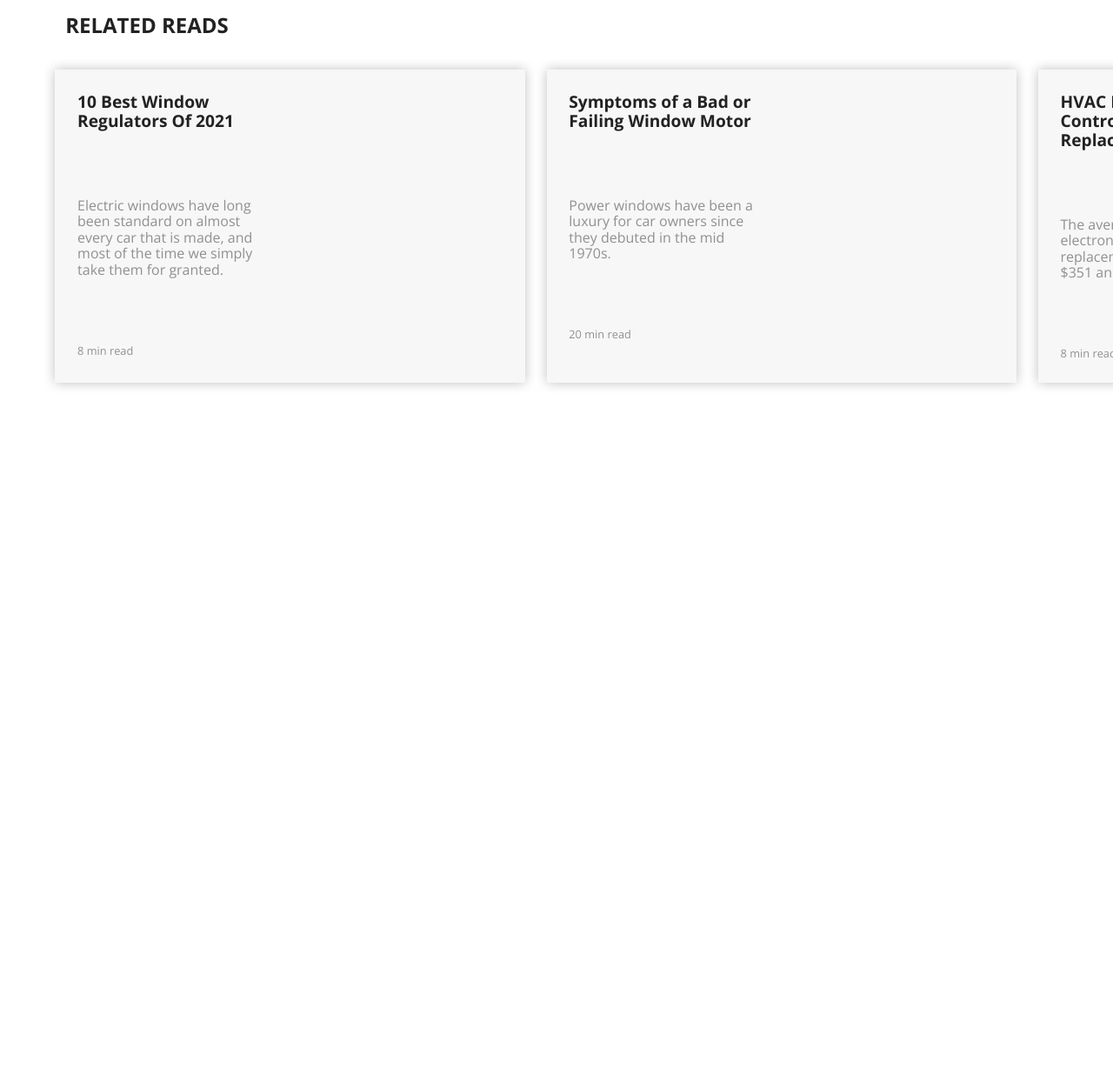
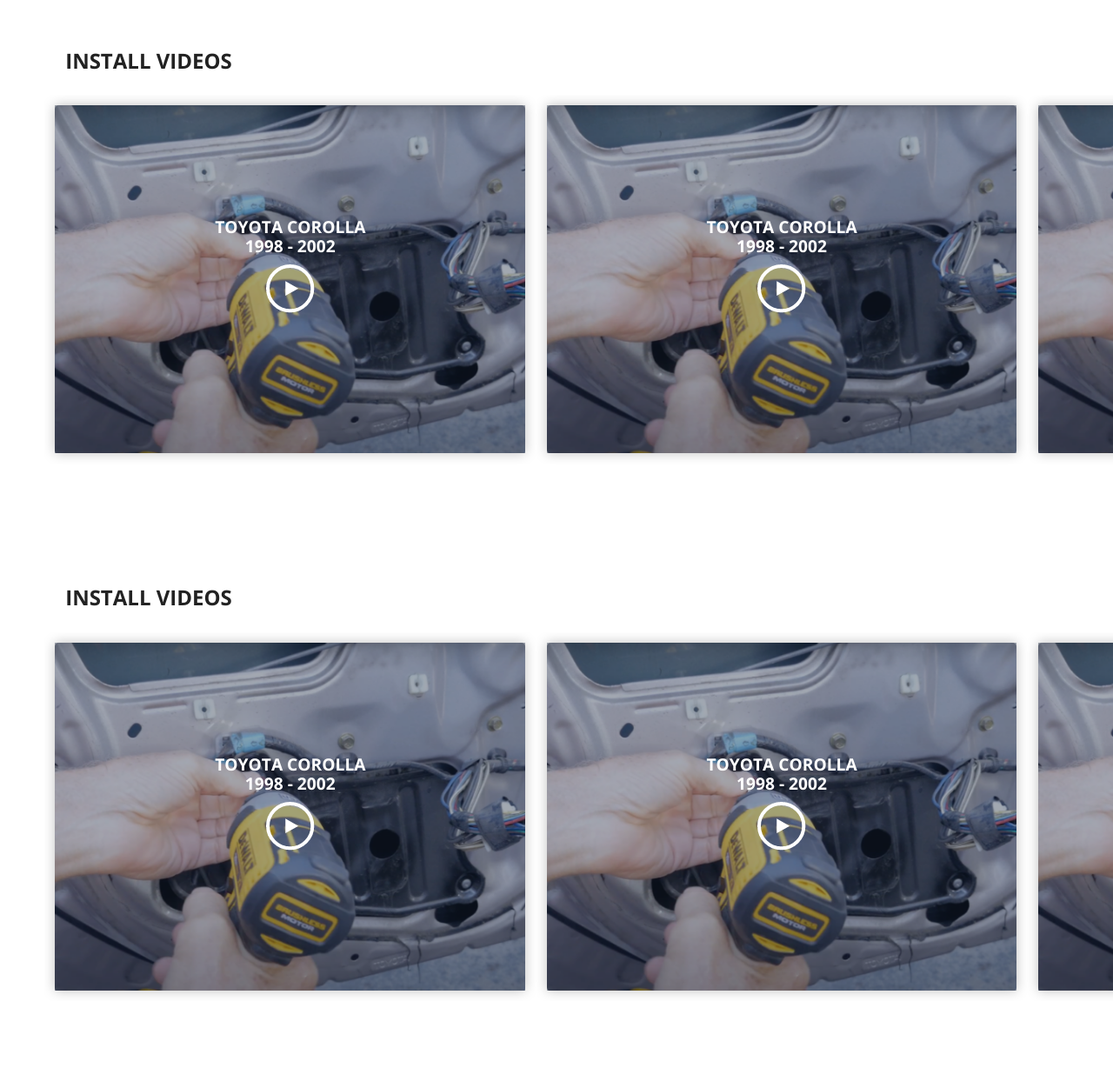
Before and after one commit to johnnymackcodes/dorman-landing-page, a website built with Parcel: page index.html in a window 1280 px wide. Shown: the part 1728-2956 px from the top of the page at 87% size. Before the commit the page ends 2257 px from the top, so only its background shows below. Built offline with nearby package versions, Linux system fonts and the light colour scheme; files whose address does not match are found by name.

```diff
--- a/css/main.css
+++ b/css/main.css
@@ -249,6 +249,26 @@
   display: flex;
   flex-flow: row nowrap;
   box-shadow: 0 0 13px rgba(0, 0, 0, .25);
+  position: relative;
+  min-height: 400px;
+}
+
+.video-layover{
+  display: flex;
+  flex-flow: column;
+  align-content: center;
+  align-items: center;
+  justify-content: center;
+  width: 100%;
+  height: 100%;
+  z-index: 100;
+}
+
+.video-layover .article-title{
+  color: white;
+  text-align: center;
+  padding-bottom: .5em;
+  margin: -3em 0 0;
 }
 
 section.related-reads .content-placeholder {
@@ -261,6 +281,15 @@
   padding: 2vw;
   font-size: 1.2em;
   font-weight: bold;
+}
+
+.overlay {
+  background: #17263E;
+  position: absolute;
+  width: 100%;
+  height: 100%;
+  opacity: 40%;
+  z-index: 99;
 }
 
 .article-p {
--- a/index.html
+++ b/index.html
@@ -75,7 +75,8 @@
         <div class="content-placeholder">
           <div class="article-content">
             <div class="article-title">Symptoms of a Bad or
-              Failing Window Motor</div>
+              Failing Window Motor
+            </div>
             <div class="article-p">Power windows have been a luxury for car owners since they debuted in the mid 1970s.
             </div>
             <div class="article-read-time">20 min read</div>
@@ -89,7 +90,8 @@
         <div class="content-placeholder">
           <div class="article-content">
             <div class="article-title">HVAC Electronic Control Module Replacement Cost</div>
-            <div class="article-p">The average cost for HVAC electronic control module replacement is between $351 and $369.
+            <div class="article-p">The average cost for HVAC electronic control module replacement is between $351 and
+              $369.
             </div>
             <div class="article-read-time">8 min read</div>
           </div>
@@ -100,51 +102,85 @@
       </article>
     </div>
   </section>
-  <section class="related-reads">
-    <h2>Related reads
+  <section class="related-reads install-videos">
+    <h2>Install videos
       <span class="x-particle is-primary" data-x-particle="scale-y inside-t_l" aria-hidden="true"><span></span></span>
       <span class="x-particle is-secondary" data-x-particle="scale-y inside-t_l" aria-hidden="true"><span></span></span>
     </h2>
-    <div class="articles">
+    <div class="articles install-articles">
       <article>
         <div class="content-placeholder">
-          <div class="article-content">
-            <div class="article-title">10 Best Window Regulators Of 2021</div>
-            <div class="article-p">Electric windows have long been standard on almost every car that is made, and most
-              of the time we simply take them for granted.
+          <div class="featured-image" style="background: url(img/tech-videos/corolla.png) no-repeat top / cover">
+            <div class="video-layover">
+              <div class="article-title">TOYOTA COROLLA<br/>1998 - 2002</div>
+              <div class="play-button"><img alt="video-title" src="img/video-button.png"/></div>
             </div>
-            <div class="article-read-time">8 min read</div>
           </div>
-        </div>
-        <div class="content-placeholder">
-          <div class="featured-image" style="background: url(img/related-reads/bg0@2x.png) no-repeat top / cover"></div>
+          <div class="overlay"></div>
         </div>
       </article>
       <article>
         <div class="content-placeholder">
-          <div class="article-content">
-            <div class="article-title">Symptoms of a Bad or
-              Failing Window Motor</div>
-            <div class="article-p">Power windows have been a luxury for car owners since they debuted in the mid 1970s.
+          <div class="featured-image" style="background: url(img/tech-videos/corolla.png) no-repeat top / cover">
+            <div class="video-layover">
+              <div class="article-title">TOYOTA COROLLA<br/>1998 - 2002</div>
+              <div class="play-button"><img alt="video-title" src="img/video-button.png"/></div>
             </div>
-            <div class="article-read-time">20 min read</div>
           </div>
-        </div>
-        <div class="content-placeholder">
-          <div class="featured-image" style="background: url(img/related-reads/bg1@2x.png) no-repeat top / cover"></div>
+          <div class="overlay"></div>
         </div>
       </article>
       <article>
         <div class="content-placeholder">
-          <div class="article-content">
-            <div class="article-title">HVAC Electronic Control Module Replacement Cost</div>
-            <div class="article-p">The average cost for HVAC electronic control module replacement is between $351 and $369.
+          <div class="featured-image" style="background: url(img/tech-videos/corolla.png) no-repeat top / cover">
+            <div class="video-layover">
+              <div class="article-title">TOYOTA COROLLA<br/>1998 - 2002</div>
+              <div class="play-button"><img alt="video-title" src="img/video-button.png"/></div>
             </div>
-            <div class="article-read-time">8 min read</div>
           </div>
+          <div class="overlay"></div>
         </div>
+      </article>
+    </div>
+  </section>
+
+  <section class="related-reads tech-videos">
+    <h2>Install videos
+      <span class="x-particle is-primary" data-x-particle="scale-y inside-t_l" aria-hidden="true"><span></span></span>
+      <span class="x-particle is-secondary" data-x-particle="scale-y inside-t_l" aria-hidden="true"><span></span></span>
+    </h2>
+    <div class="articles tech-articles">
+      <article>
         <div class="content-placeholder">
-          <div class="featured-image" style="background: url(img/related-reads/bg3@2x.png) no-repeat top / cover"></div>
+          <div class="featured-image" style="background: url(img/tech-videos/corolla.png) no-repeat top / cover">
+            <div class="video-layover">
+              <div class="article-title">TOYOTA COROLLA<br/>1998 - 2002</div>
+              <div class="play-button"><img alt="video-title" src="img/video-button.png"/></div>
+            </div>
+          </div>
+          <div class="overlay"></div>
+        </div>
+      </article>
+      <article>
+        <div class="content-placeholder">
+          <div class="featured-image" style="background: url(img/tech-videos/corolla.png) no-repeat top / cover">
+            <div class="video-layover">
+              <div class="article-title">TOYOTA COROLLA<br/>1998 - 2002</div>
+              <div class="play-button"><img alt="video-title" src="img/video-button.png"/></div>
+            </div>
+          </div>
+          <div class="overlay"></div>
+        </div>
+      </article>
+      <article>
+        <div class="content-placeholder">
+          <div class="featured-image" style="background: url(img/tech-videos/corolla.png) no-repeat top / cover">
+            <div class="video-layover">
+              <div class="article-title">TOYOTA COROLLA<br/>1998 - 2002</div>
+              <div class="play-button"><img alt="video-title" src="img/video-button.png"/></div>
+            </div>
+          </div>
+          <div class="overlay"></div>
         </div>
       </article>
     </div>
--- a/js/main.js
+++ b/js/main.js
@@ -1,8 +1,8 @@
-const slider = document.querySelector('.articles');
+const sliders = document.querySelectorAll('.articles');
 let isDown = false;
 let startX;
 let scrollLeft;
-
+sliders.forEach((slider) => {
   slider.addEventListener('mousedown', (e) => {
     isDown = true;
     slider.classList.add('active');
@@ -18,10 +18,11 @@
     slider.classList.remove('active');
   });
   slider.addEventListener('mousemove', (e) => {
-  if(!isDown) return;
+    if (!isDown) return;
     e.preventDefault();
     const x = e.pageX - slider.offsetLeft;
     const walk = (x - startX) * 3; //scroll-fast
     slider.scrollLeft = scrollLeft - walk;
     console.log(walk);
   });
+});
```
Also changed, not shown: img/overlay.png (added), img/tech-videos/corolla.png (added), img/video-button.png (added). Lines whose indentation alone changed are shown as unchanged.
